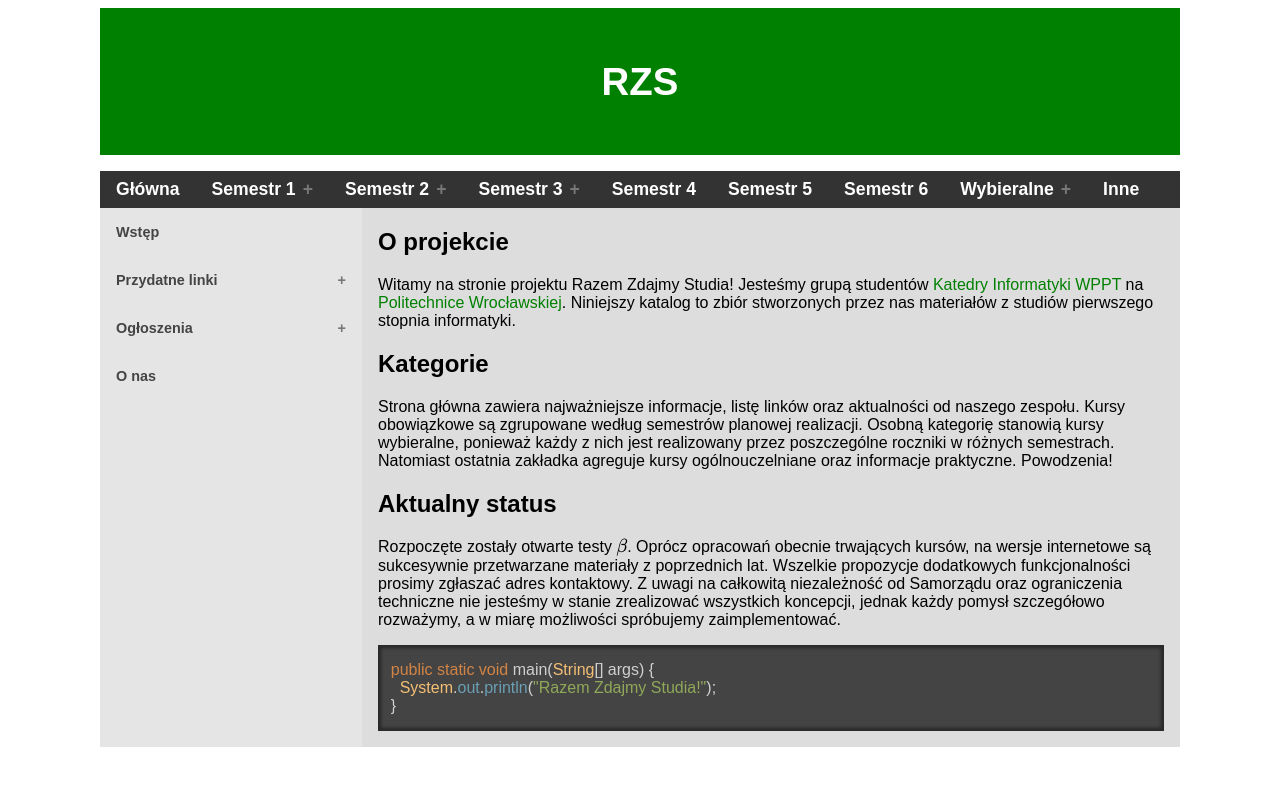
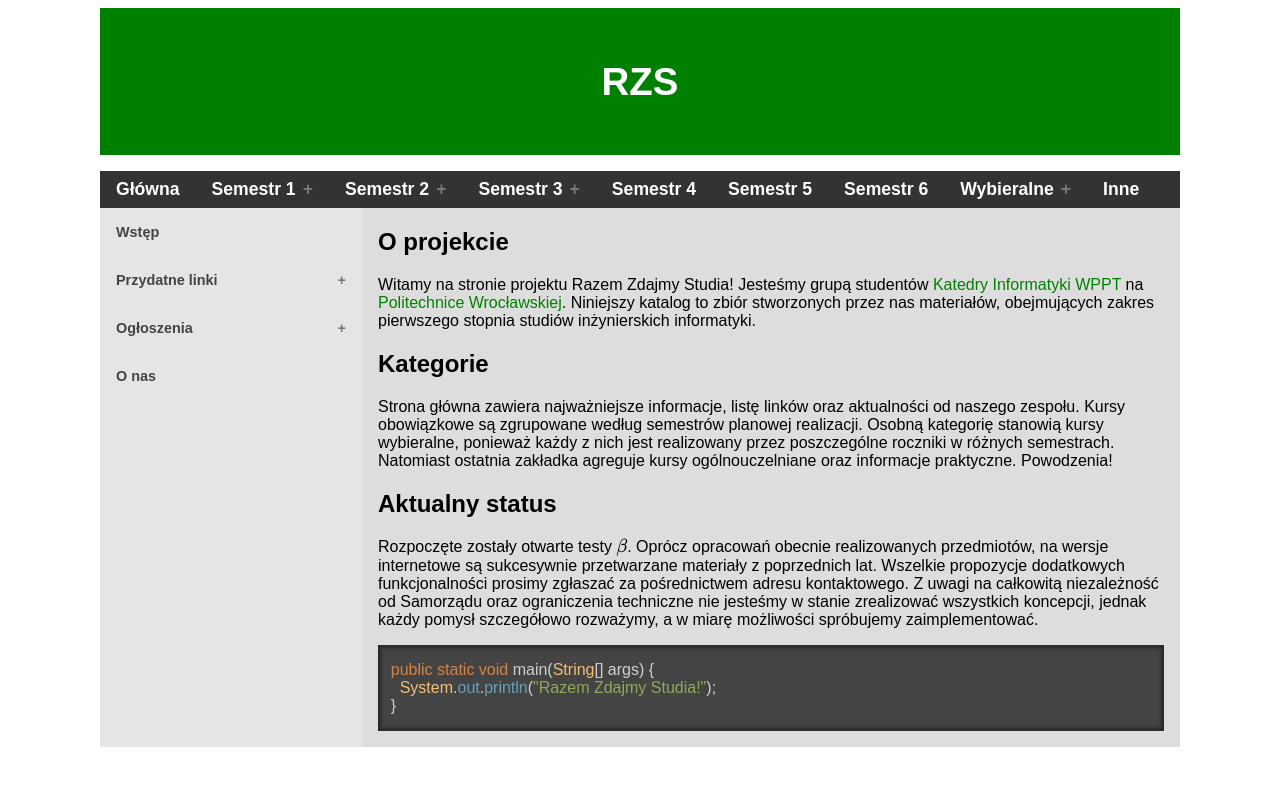
Before and after one commit to rzs-site/rzs-site.github.io, a Jekyll site: the page built from index.md, in a window 1280 px wide. Shown: the top 786 px of the page. Built offline with Jekyll 4.4.1, drawn with Linux system fonts in a browser that asks for light colours; formulas are drawn with MathJax 3; our own code applies the rules of GitHub Pages for plain Markdown files.

Commit message:
Update index.md

````diff
--- a/index.md
+++ b/index.md
@@ -8,7 +8,7 @@ use_highlight: true
 O projekcie
 ---
 
-Witamy na stronie projektu Razem Zdajmy Studia! Jesteśmy grupą studentów [Katedry Informatyki WPPT](http://ki.pwr.edu.pl/) na [Politechnice Wrocławskiej](http://pwr.edu.pl/). Niniejszy katalog to zbiór stworzonych przez nas materiałów z studiów pierwszego stopnia informatyki.
+Witamy na stronie projektu Razem Zdajmy Studia! Jesteśmy grupą studentów [Katedry Informatyki WPPT](http://ki.pwr.edu.pl/) na [Politechnice Wrocławskiej](http://pwr.edu.pl/). Niniejszy katalog to zbiór stworzonych przez nas materiałów, obejmujących zakres pierwszego stopnia studiów inżynierskich informatyki.
 
 Kategorie
 ---
@@ -18,7 +18,7 @@ Strona główna zawiera najważniejsze informacje, listę linków oraz aktualno
 Aktualny status
 ---
 
-Rozpoczęte zostały otwarte testy \\( \beta \\). Oprócz opracowań obecnie trwających kursów, na wersje internetowe są sukcesywnie przetwarzane materiały z poprzednich lat. Wszelkie propozycje dodatkowych funkcjonalności prosimy zgłaszać adres kontaktowy. Z uwagi na całkowitą niezależność od Samorządu oraz ograniczenia techniczne nie jesteśmy w stanie zrealizować wszystkich koncepcji, jednak każdy pomysł szczegółowo rozważymy, a w miarę możliwości spróbujemy zaimplementować.
+Rozpoczęte zostały otwarte testy \\( \beta \\). Oprócz opracowań obecnie realizowanych przedmiotów, na wersje internetowe są sukcesywnie przetwarzane materiały z poprzednich lat. Wszelkie propozycje dodatkowych funkcjonalności prosimy zgłaszać za pośrednictwem adresu kontaktowego. Z uwagi na całkowitą niezależność od Samorządu oraz ograniczenia techniczne nie jesteśmy w stanie zrealizować wszystkich koncepcji, jednak każdy pomysł szczegółowo rozważymy, a w miarę możliwości spróbujemy zaimplementować.
 
 ```java
 public static void main(String[] args) {
````
